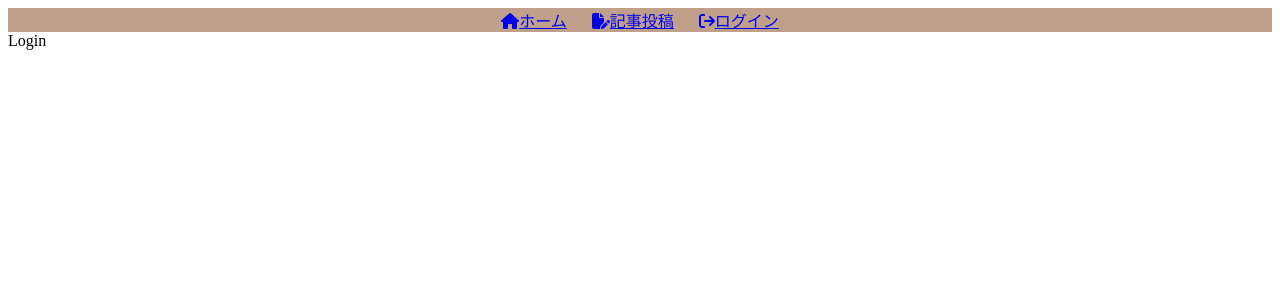
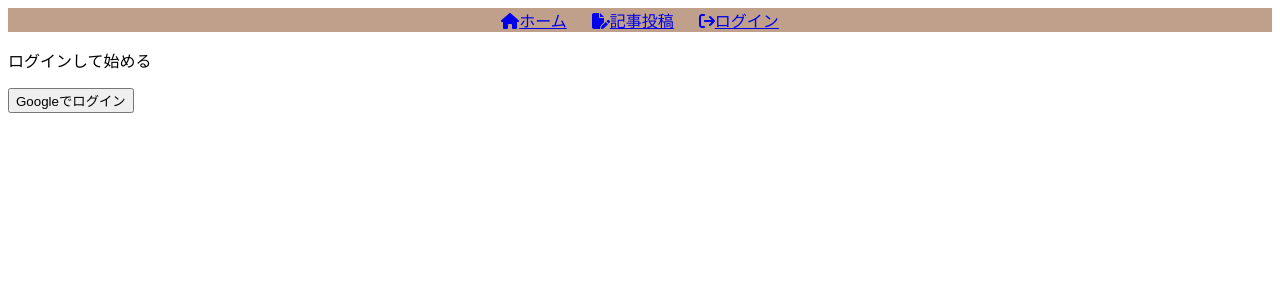
Before and after one commit to kentem-sh-kitazawa/blog, a React (Vite) app: page /login in a window 1280 px wide. Shown: the top 300 px of the page. Built offline with nearby package versions, Linux system fonts and the light colour scheme.

Commit message:
ログイン機能を実装

```diff
--- a/src/components/Login.tsx
+++ b/src/components/Login.tsx
@@ -1,7 +1,29 @@
+import { signInWithPopup } from "firebase/auth";
 import React from "react";
+import { auth, provider } from "../firebase.tsx";
+import { useNavigate } from "react-router-dom";
 
-const Login = () => {
-  return <div>Login</div>;
+type Props = {
+  setisAuth: any;
+};
+
+const Login = ({ setisAuth }: Props) => {
+  const navigate = useNavigate();
+  const loginInWithGoogle = () => {
+    //Googleでログイン
+    signInWithPopup(auth, provider).then((result) => {
+      localStorage.setItem("isAuth", "true"); //ローカルストレージには文字列として保存されるため
+      setisAuth(true);
+      navigate("/");
+    });
+  };
+
+  return (
+    <div>
+      <p>ログインして始める</p>
+      <button onClick={loginInWithGoogle}>Googleでログイン</button>
+    </div>
+  );
 };
 
 export default Login;
```
